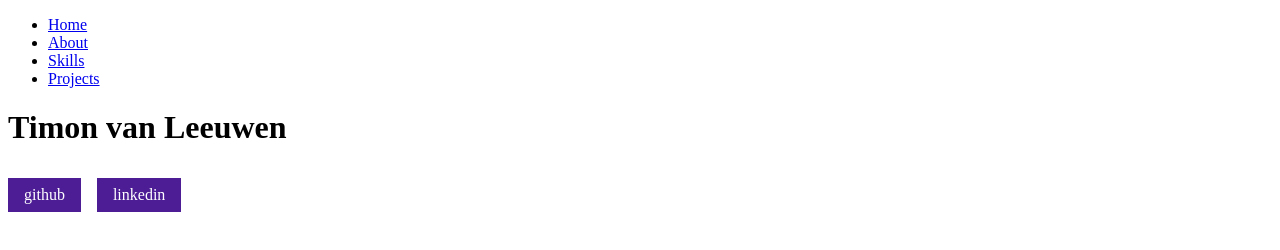
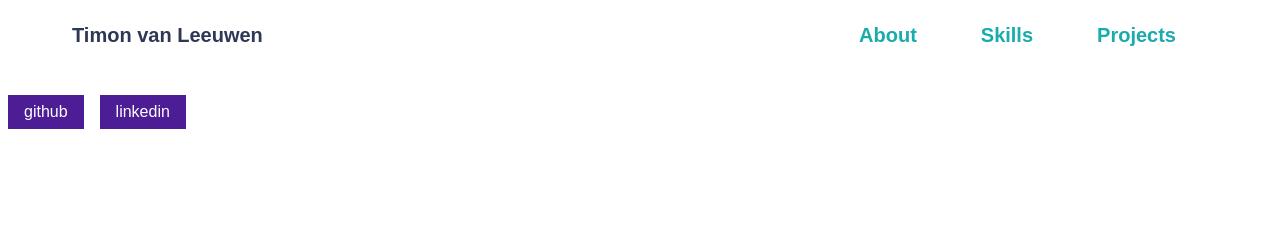
Before and after one commit to MayTheForestBeWithYou/MayTheForestBeWithYou.github.io, an Astro site: page / in a window 1280 px wide. Built offline with nearby package versions, Linux system fonts and the light colour scheme; Astro itself is replaced by a stand-in of ours.

Commit message:
Flex and color navigation

```diff
--- a/src/components/Navigation.astro
+++ b/src/components/Navigation.astro
@@ -3,8 +3,11 @@ let menuItems = ['about', 'skills', 'projects'];
 ---
 
 <nav>
+    <div class="navbar-logo">
+        <a href="/">Timon van Leeuwen</a>
+    </div>
+    <div class="navbar-items">
         <ul>
-        <li><a href="/">Home</a></li>
             {
                 menuItems.map((menuItem) => (
                     <li>
@@ -13,9 +16,48 @@ let menuItems = ['about', 'skills', 'projects'];
                 ))
             }
         </ul>
+    </div>
 </nav>
 <style>
-    a {
+    nav {
+        display: flex;
+        align-items: center;
+        justify-content: space-between;
+        margin: 0rem 4rem;
+    }
+    ul {
+        display: flex;
+        justify-content: flex-end;
+    }
+    li {
+        list-style: none;
+        padding: 0rem 2rem;
+    }
+    .navbar-logo a {
+        font-size: 1.25rem;
+        font-weight: 700;
+        color: #2e3755;
+        text-decoration: none;
+        padding-bottom: 2px;
+        border-bottom: solid 3px transparent;
+    }
+    .navbar-logo a:hover {
+        color: #ec2e57;
+        border-bottom: solid 3px #ec2e57;
+        transition: all 0.25s ease-in-out;
+    }
+    .navbar-items a {
         text-transform: capitalize;
+        font-size: 1.25rem;
+        font-weight: 700;
+        color: #1aabac;
+        text-decoration: none;
+        padding-bottom: 2px;
+        border-bottom: solid 3px transparent;
+    }
+    .navbar-items a:hover {
+        color: #ec2e57;
+        border-bottom: solid 3px #ec2e57;
+        transition: all 0.25s ease-in-out;
     }
 </style>
--- a/src/pages/index.astro
+++ b/src/pages/index.astro
@@ -1,4 +1,5 @@
 ---
+import '@styles/global.css';
 import Navigation from '@components/Navigation.astro';
 import Footer from '@components/Footer.astro';
 ---
@@ -13,7 +14,7 @@ import Footer from '@components/Footer.astro';
     </head>
     <body>
         <Navigation />
-        <h1>Timon van Leeuwen</h1>
+
         <Footer />
     </body>
 </html>
--- a/src/styles/global.css
+++ b/src/styles/global.css
@@ -0,0 +1,4 @@
+@import url('https://fonts.googleapis.com/css2?family=Poppins:wght@100;300;400;500;700&display=swap');
+*{
+    font-family: 'Popppins', sans-serif;
+}
```
Lines whose indentation alone changed are shown as unchanged.
